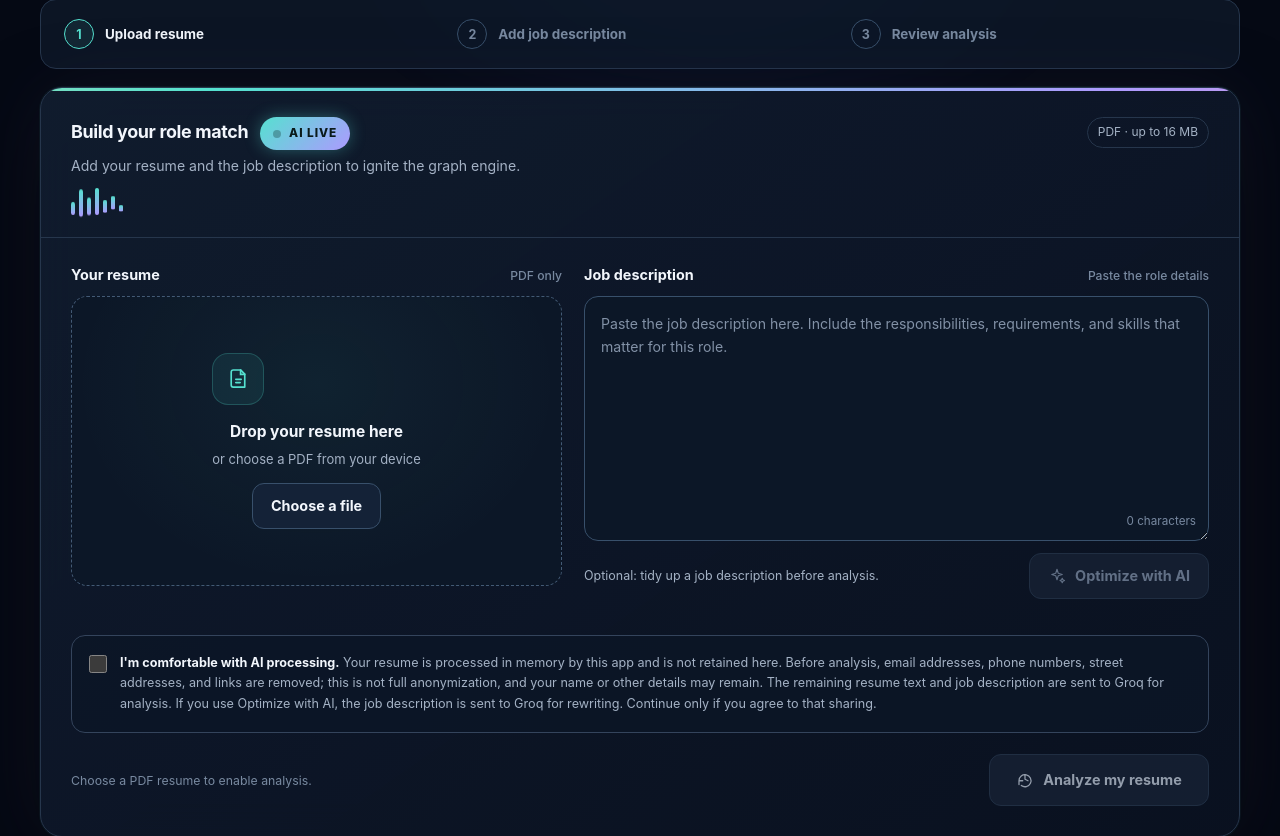
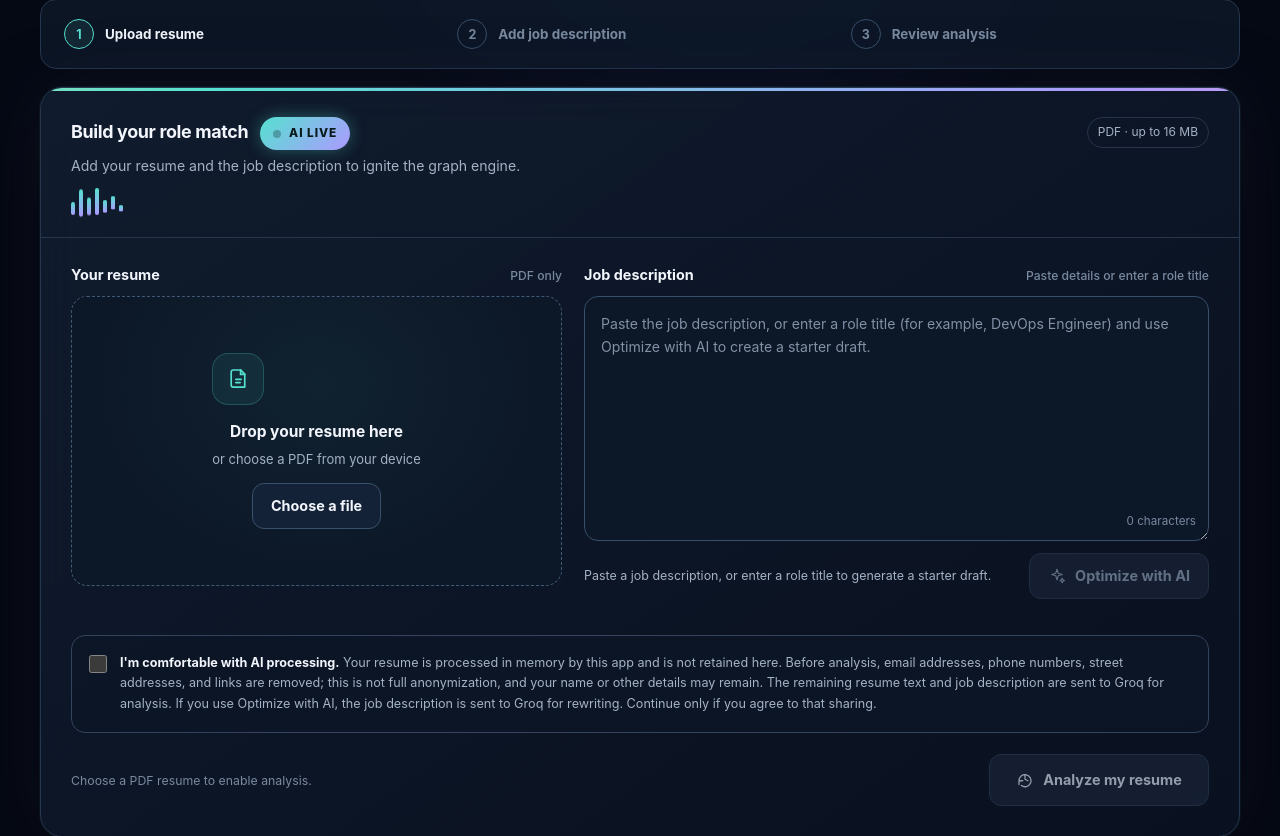
Before and after one commit to abhijeetkumar51/ai-resume-analyzer, a Flask app: page / in a window 1280 px wide. Shown: the part 801-1637 px from the top of the page. Run offline with Flask 3, Linux system fonts and the light colour scheme.

Commit message:
Generate useful drafts from role titles

```diff
--- a/app.py
+++ b/app.py
@@ -109,6 +109,23 @@ def redact_personal_data(text):
     return re.sub(r'(?<!\w)\+?[\d(][\d\s().-]{7,}\d(?!\w)', redact_phone, text)
 
 
+def is_role_title_only(text):
+    """Identify short, single-line role titles that need a generated starter draft."""
+    words = text.split()
+    common_action_verbs = {
+        'build', 'create', 'design', 'develop', 'ensure', 'implement',
+        'improve', 'lead', 'maintain', 'manage', 'monitor', 'own',
+        'provide', 'support',
+    }
+    return (
+        len(words) <= 8
+        and '\n' not in text
+        and '\r' not in text
+        and not re.search(r'[.!?;:]$', text)
+        and words[0].lower() not in common_action_verbs
+    )
+
+
 @app.after_request
 def add_privacy_headers(response):
     response.headers['Cache-Control'] = 'no-store'
@@ -193,7 +210,7 @@ def health():
 
 @app.route('/optimize', methods=['POST'])
 def optimize_prompt():
-    """Rewrite a raw job description into a structured, ATS-friendly prompt."""
+    """Structure a job description or expand a role title into a starter draft."""
     data = request.get_json(silent=True) or {}
     jd = (data.get('job_description') or '').strip()
 
@@ -210,9 +227,18 @@ def optimize_prompt():
             'error': 'AI is not configured on the server: GROQ_API_KEY is missing. Add it to the .env file next to app.py (or Render env vars) and restart the server.'
         }), 500
 
-    try:
-        optimized = call_groq(
-            f"""Rewrite the following raw job description into a clean, structured, ATS-optimized version.
+    title_only = is_role_title_only(jd)
+    if title_only:
+        instructions = f"""The input contains only a job title: "{jd}".
+Create a useful starter job description for a typical role with this title. This is a general AI-generated draft, not an actual employer's requirements.
+- Suggest realistic, commonly relevant responsibilities and skills for this role.
+- Keep requirements broadly applicable; do not invent an employer, location, salary, years of experience, or mandatory certifications.
+- Put optional or specialized tools under "Nice-to-Have Skills".
+- Organize under these headings: "Role Summary", "Required Skills", "Nice-to-Have Skills", "Responsibilities", "Qualifications".
+- Use concise, specific bullet points. Do not leave sections empty if reasonable general suggestions can be made.
+- Output plain text only, no markdown code fences, no introductory commentary."""
+    else:
+        instructions = f"""Rewrite the following raw job description into a clean, structured, ATS-optimized version.
 
 Rules:
 - Keep ALL original requirements; never invent new ones.
@@ -222,12 +248,16 @@ Rules:
 - Output plain text only, no markdown code fences, no commentary.
 
 RAW JOB DESCRIPTION:
-{jd}""",
+{jd}"""
+
+    try:
+        optimized = call_groq(
+            instructions,
             system_instruction="You are an expert technical recruiter and prompt engineer. You rewrite messy job descriptions into clear, structured, ATS-friendly ones.",
             temperature=0.4,
             max_output_tokens=1200,
         )
-        return jsonify({'optimized': optimized})
+        return jsonify({'optimized': optimized, 'is_draft': title_only})
     except Exception as exc:
         logger.exception('Job description optimization failed (model=%s): %s', GROQ_MODEL, exc)
         return jsonify({'error': f'AI optimization failed: {exc}. Please try again.'}), 500
--- a/templates/index.html
+++ b/templates/index.html
@@ -715,13 +715,13 @@
               </div>
 
               <div>
-                <div class="field-label"><label for="job-description">Job description</label><small>Paste the role details</small></div>
+                <div class="field-label"><label for="job-description">Job description</label><small>Paste details or enter a role title</small></div>
                 <div class="textarea-wrap">
-                  <textarea id="job-description" name="job_description" rows="8" required placeholder="Paste the job description here. Include the responsibilities, requirements, and skills that matter for this role." aria-describedby="jd-hint character-count"></textarea>
+                  <textarea id="job-description" name="job_description" rows="8" required placeholder="Paste the job description, or enter a role title (for example, DevOps Engineer) and use Optimize with AI to create a starter draft." aria-describedby="jd-hint character-count"></textarea>
                   <span class="char-count" id="character-count" aria-live="polite" aria-atomic="true">0 characters</span>
                 </div>
                 <div class="jd-controls">
-                  <span class="jd-hint" id="jd-hint">Optional: tidy up a job description before analysis.</span>
+                  <span class="jd-hint" id="jd-hint">Paste a job description, or enter a role title to generate a starter draft.</span>
                   <button class="button button-secondary" type="button" id="optimize-button" aria-describedby="optimize-help" disabled>
                     <svg aria-hidden="true" viewBox="0 0 24 24" fill="none"><path d="m12 3 1.7 5.3L19 10l-5.3 1.7L12 17l-1.7-5.3L5 10l5.3-1.7L12 3Zm7 12 .9 2.1L22 18l-2.1.9L19 21l-.9-2.1L16 18l2.1-.9L19 15Z" stroke="currentColor" stroke-width="1.5" stroke-linejoin="round"/></svg>
                     <span class="button-spinner" aria-hidden="true"></span>
@@ -1135,7 +1135,7 @@
         const hint = document.getElementById('jd-hint');
         if (hint.classList.contains('success')) {
           hint.classList.remove('success');
-          hint.textContent = 'Optional: tidy up a job description before analysis.';
+          hint.textContent = 'Paste a job description, or enter a role title to generate a starter draft.';
         }
         updateSteps();
       });
@@ -1176,7 +1176,9 @@
           jobDescription.value = data.optimized;
           jobDescription.dispatchEvent(new Event('input'));
           const hint = document.getElementById('jd-hint');
-          hint.textContent = 'Job description optimized. Review it before continuing.';
+          hint.textContent = data.is_draft === true
+            ? 'AI-generated starter draft from the role title. Review and tailor it before continuing.'
+            : 'Job description optimized. Review it before continuing.';
           hint.classList.add('success');
         } catch (error) {
           showError(error instanceof Error ? error.message : 'Could not optimize this job description. Please try again.');
@@ -1298,7 +1300,7 @@
         document.getElementById('file-size').textContent = '';
         document.getElementById('character-count').textContent = '0 characters';
         const hint = document.getElementById('jd-hint');
-        hint.textContent = 'Optional: tidy up a job description before analysis.';
+        hint.textContent = 'Paste a job description, or enter a role title to generate a starter draft.';
         hint.classList.remove('success');
         ['matching-skills', 'missing-skills', 'strengths', 'weaknesses', 'suggestions'].forEach(id => {
           document.getElementById(id).replaceChildren();
```
Also changed, not shown: tests/test_health.py (+49 -1 lines), README.md.
